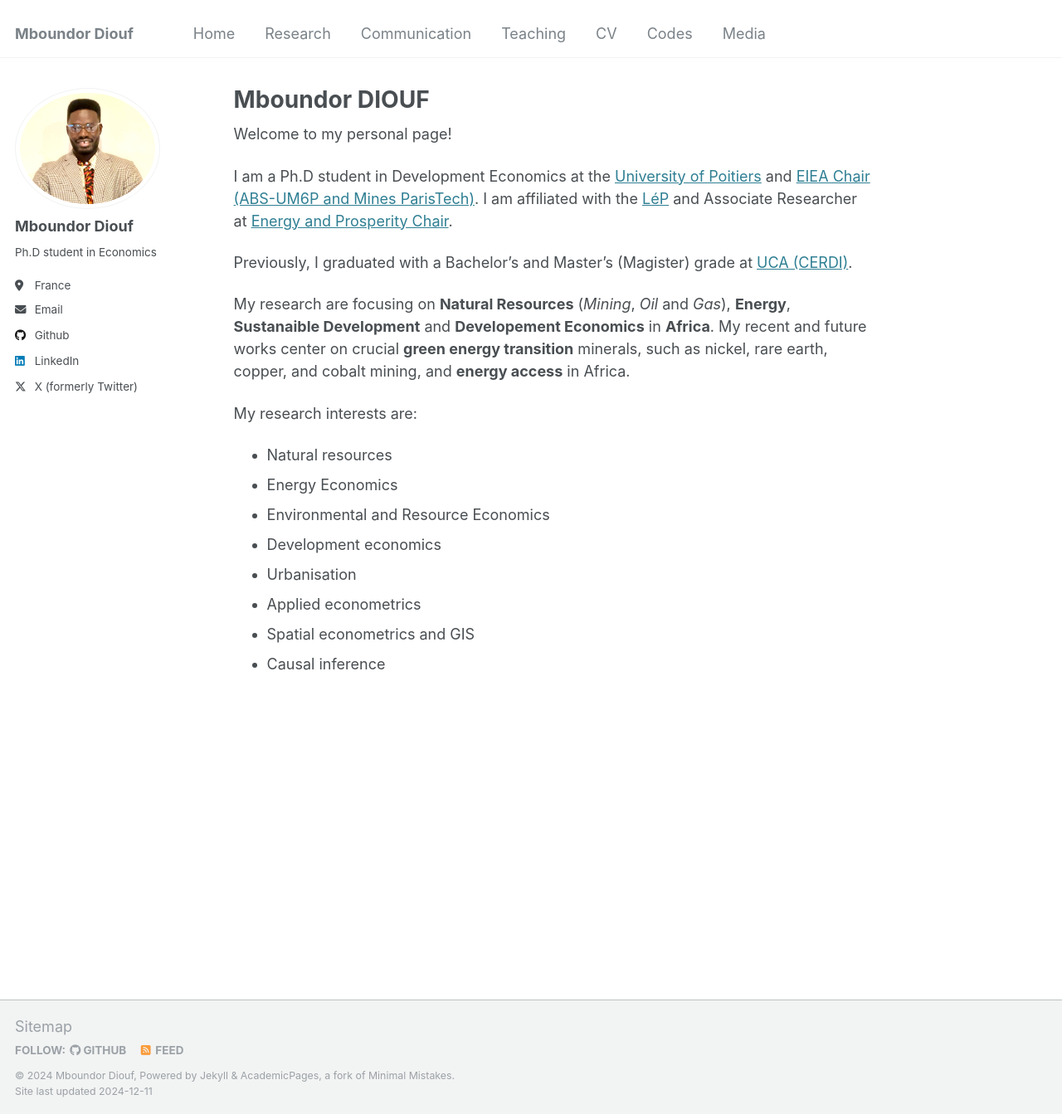
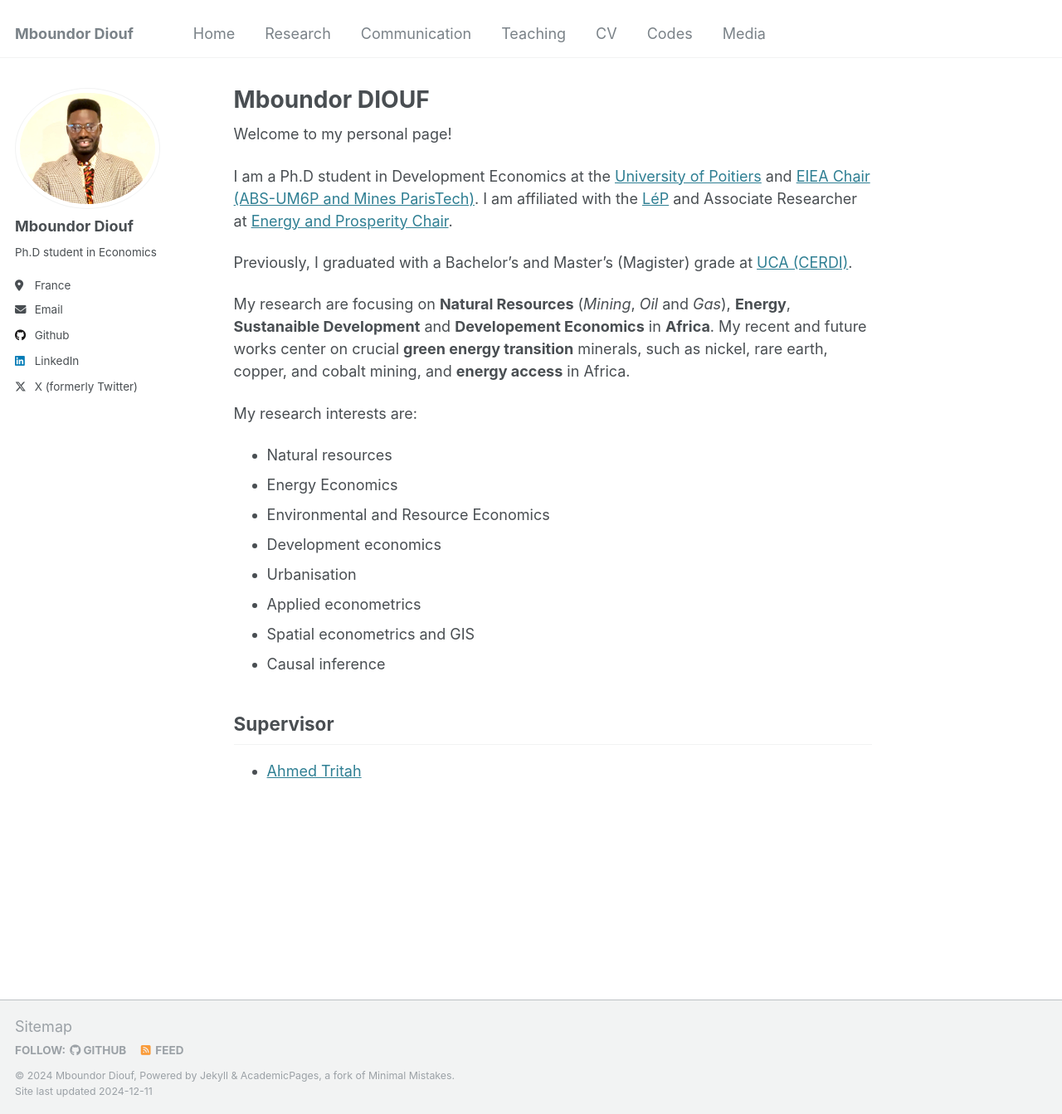
Before and after one commit to mboundordiouf/mboundordiouf.github.io, a Jekyll site: the page built from _pages/about.md, in a window 1280 px wide and 1343 px high. Shown: the whole window at 83% size. Built offline with Jekyll 4.4.1, drawn with Linux system fonts in a browser that asks for light colours.

Commit message:
Update about.md

```diff
--- a/_pages/about.md
+++ b/_pages/about.md
@@ -26,3 +26,7 @@ My research interests are:
 - <font size="4">Applied econometrics</font>
 - <font size="4">Spatial econometrics and GIS</font>
 - <font size="4">Causal inference</font>
+
+Supervisor
+-----------
+- [Ahmed Tritah](https://sites.google.com/site/ahmtritah/)
```
